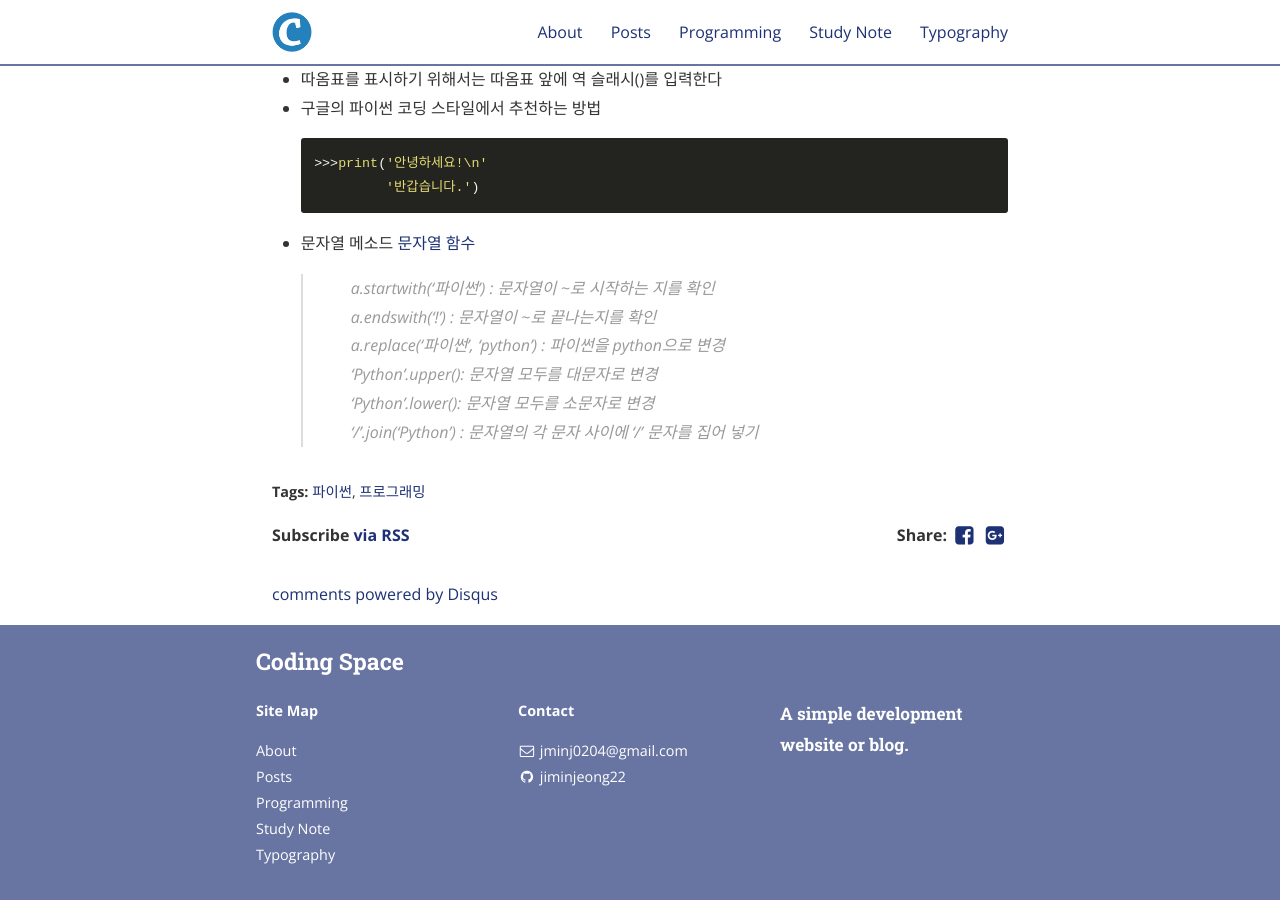
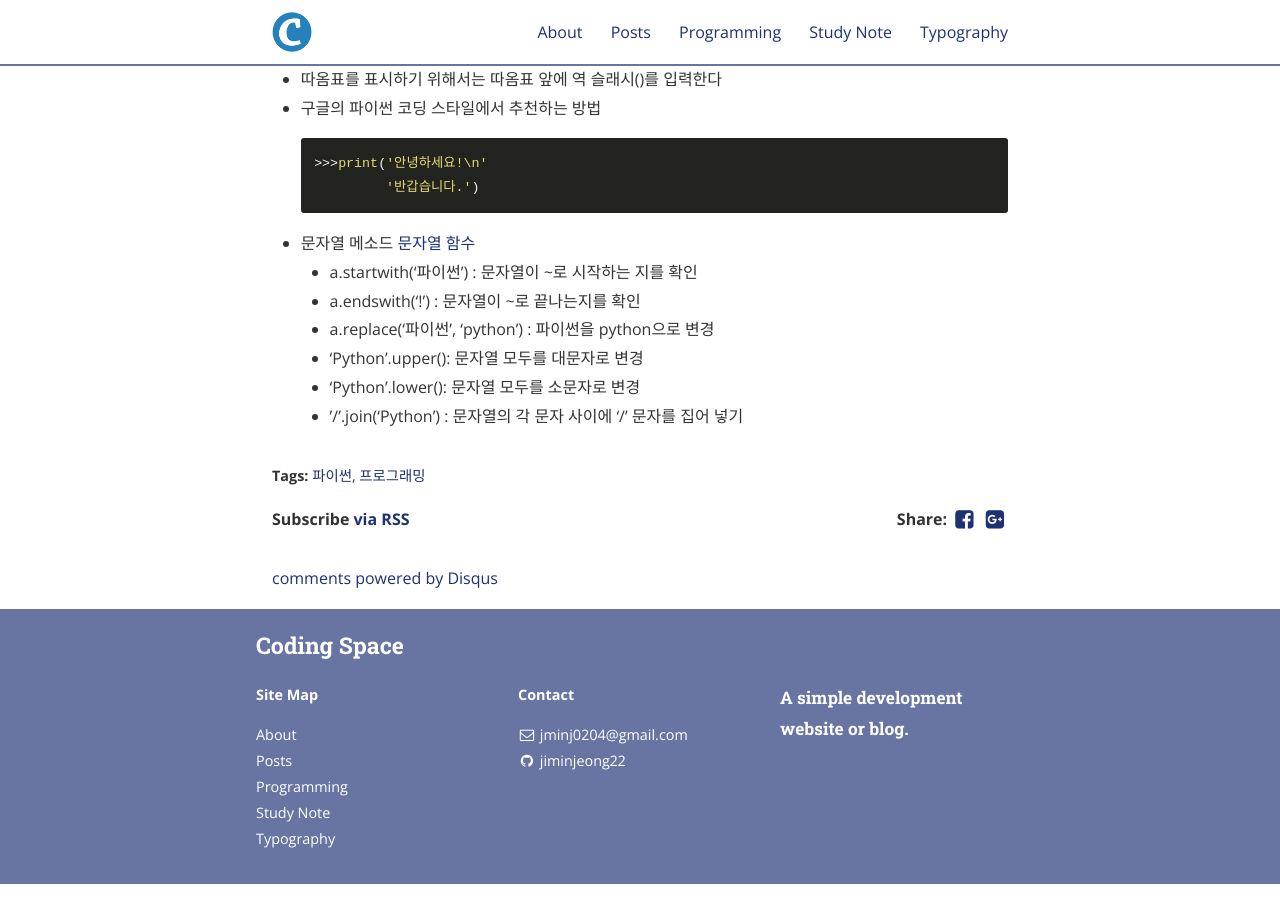
Before and after one commit to jiminjeong22/jiminjeong22.github.io_v2, a Jekyll site: the page built from _posts/2019-12-17-pypro-chap4.md, in a window 1280 px wide and 900 px high, scrolled down 1020 px. Built offline with Jekyll 4.4.1, drawn with Linux system fonts in a browser that asks for light colours; nearby versions of some CDN libraries; some web fonts are replaced; comment, search, counter and statistics services are not loaded.

Commit message:
20200208

````diff
--- a/_posts/2019-12-17-pypro-chap4.md
+++ b/_posts/2019-12-17-pypro-chap4.md
@@ -37,9 +37,9 @@ tags:	파이썬 프로그래밍
 ```
 
 * 문자열 메소드 [문자열 함수](https://docs.python.org/3/library/stdtypes.html#string-methods)
-> a.startwith('파이썬') : 문자열이 ~로 시작하는 지를 확인
-> a.endswith('!') : 문자열이 ~로 끝나는지를 확인
-> a.replace('파이썬', 'python') : 파이썬을 python으로 변경
-> 'Python'.upper(): 문자열 모두를 대문자로 변경
-> 'Python'.lower(): 문자열 모두를 소문자로 변경
-> '/'.join('Python') : 문자열의 각 문자 사이에 '/' 문자를 집어 넣기
+	* a.startwith('파이썬') : 문자열이 ~로 시작하는 지를 확인
+	* a.endswith('!') : 문자열이 ~로 끝나는지를 확인
+	* a.replace('파이썬', 'python') : 파이썬을 python으로 변경
+	* 'Python'.upper(): 문자열 모두를 대문자로 변경
+	* 'Python'.lower(): 문자열 모두를 소문자로 변경
+	* '/'.join('Python') : 문자열의 각 문자 사이에 '/' 문자를 집어 넣기
````
